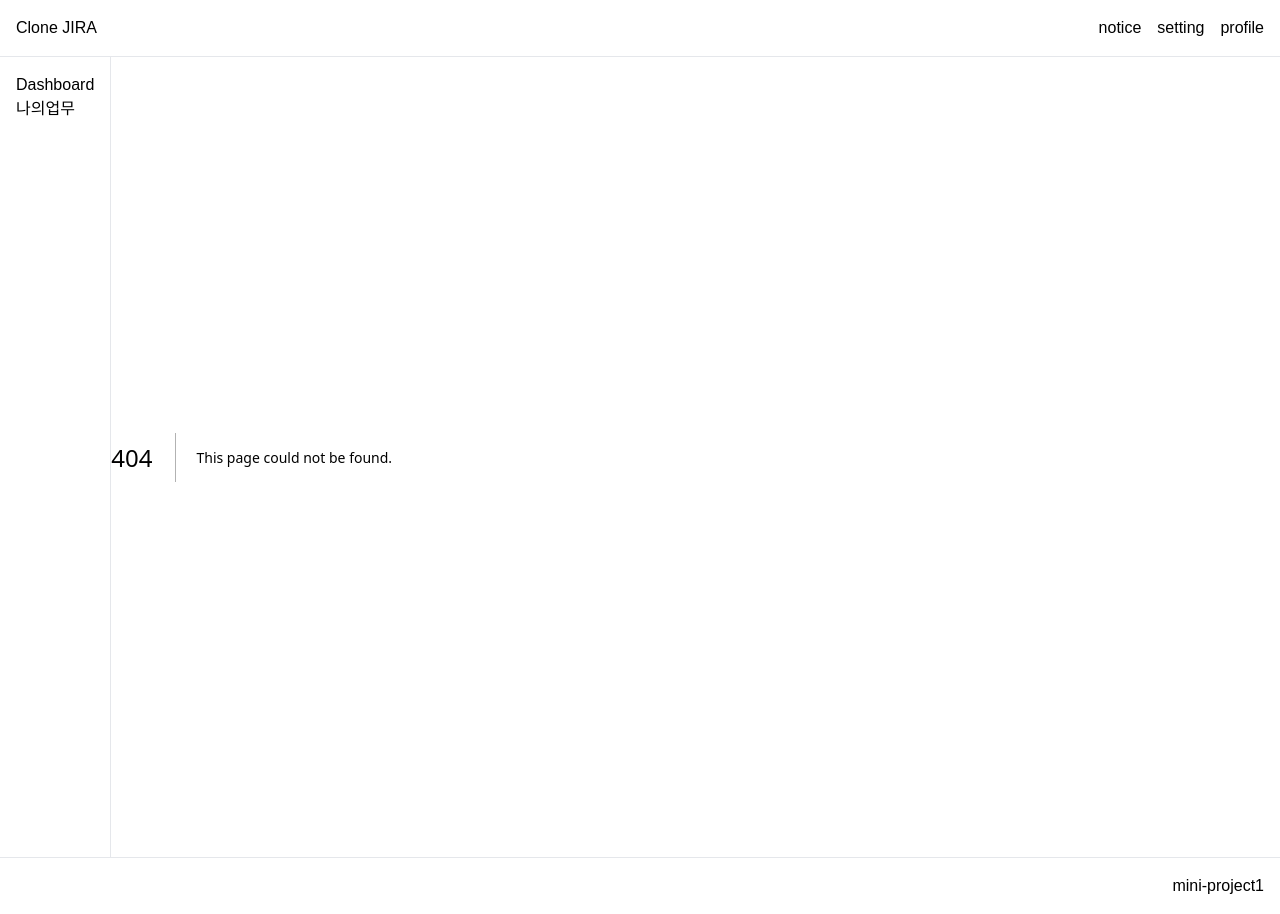
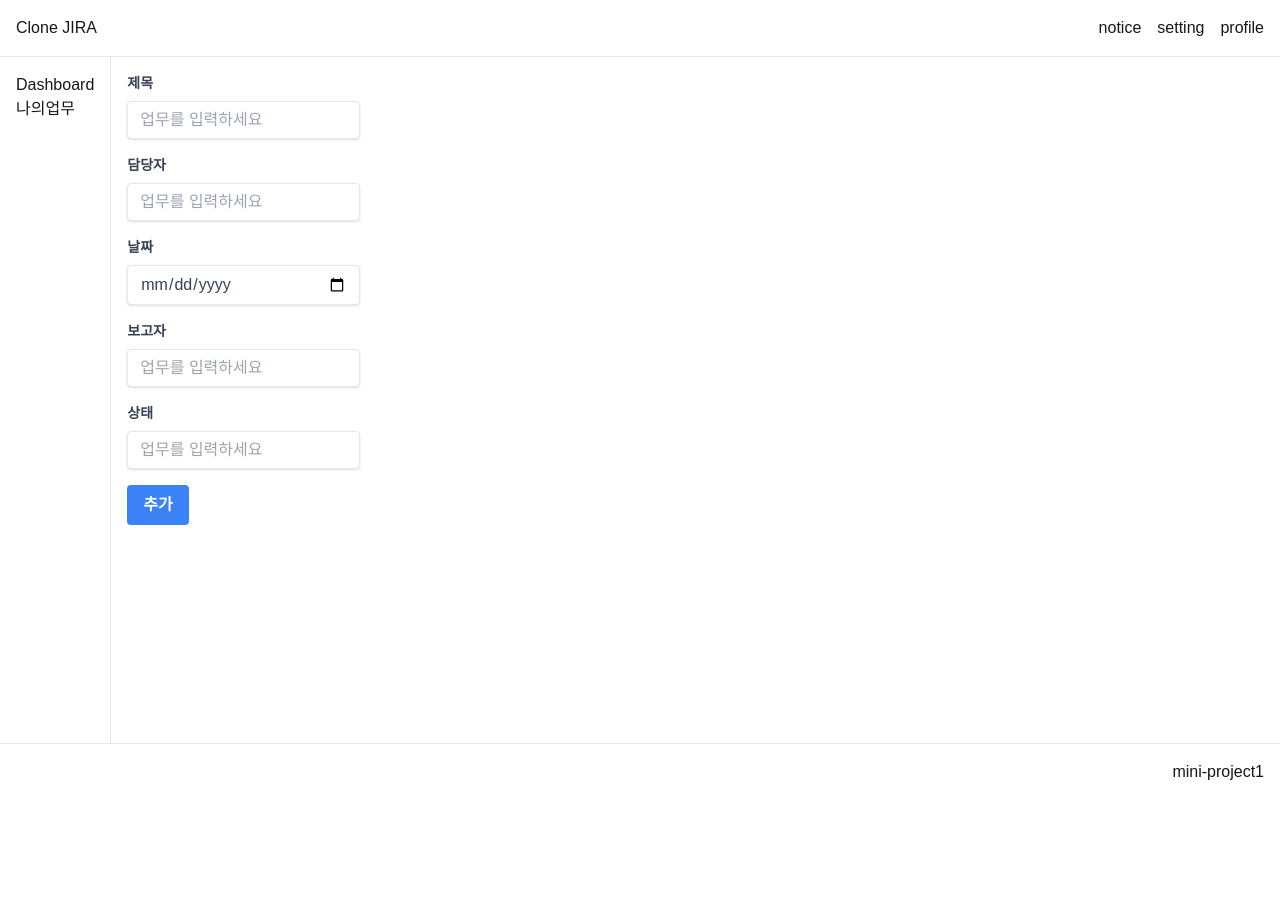
Before and after one commit to hanyiseul/mini-project, a Next.js app in the folder clone-jira/: page /pages/workForm in a window 1280 px wide. Before the commit this address had no page. After the commit the page ends 800 px from the top, so only its background shows below. Built offline with nearby package versions, Linux system fonts and the light colour scheme.

Commit message:
입력페이지 작업

```diff
--- a/clone-jira/src/app/layout.tsx
+++ b/clone-jira/src/app/layout.tsx
@@ -1,5 +1,3 @@
-import { routes } from '@/shared/config/routes';
-import { useRouter } from 'next/router'; // pages 디렉토리 기준
 import "@/app/globals.css";
 import Header from '@/widgets/header/ui/header';
 import Footer from '@/widgets/footer/ui/footer';
--- /dev/null
+++ b/clone-jira/src/app/pages/workForm/page.tsx
@@ -0,0 +1,40 @@
+import { Input } from "@/shared/ui/input";
+import { Label } from "@/shared/ui/label";
+
+export default function WorkPage() {
+  return(
+    <>
+        <form className="p-4">
+            <div className="mb-4">
+                <Label htmlFor="title">제목</Label>
+                <Input id="title" type="text" />
+            </div>
+            <div className="mb-4">
+                <Label htmlFor="name">담당자</Label>
+                <Input id="name" type="text" />
+            </div>
+            <div className="mb-4">
+                <Label htmlFor="date">날짜</Label>
+                <Input id="date" type="date" />
+            </div>
+            <div className="mb-4">
+                <Label htmlFor="reporter">보고자</Label>
+                <Input id="reporter" type="text" />
+            </div>
+            <div className="mb-4">
+                <Label htmlFor="complete">상태</Label>
+                <Input id="complete" type="text" />
+            </div>
+
+            <div className="flex items-center justify-between">
+                <button
+                    className="bg-blue-500 hover:bg-blue-700 text-white font-bold py-2 px-4 rounded focus:outline-none focus:shadow-outline"
+                    type="submit"
+                >
+                    추가
+                </button>
+            </div>
+        </form>
+    </>
+  )
+}
--- /dev/null
+++ b/clone-jira/src/app/pages/workList/page.tsx
@@ -0,0 +1,44 @@
+import { Table, type Column } from "@/shared/ui/table";
+import Link from "next/link";
+
+type User = {
+  id: number;
+  works: string;
+  name: string;
+  date: string;
+  report: string;
+  complate: string;
+};
+
+const users: User[] = [
+  {
+    id: 1,
+    works: "업무",
+    name: "홍길동",
+    date: "2025년 12월 29일 오후 16:55",
+    report: "김철수",
+    complate: "해결",
+  },
+];
+
+const columns: Column<User>[] = [
+  { key: "id", header: "ID" },
+  { key: "works", header: "업무" },
+  { key: "name", header: "이름" },
+  { key: "date", header: "날짜" },
+  { key: "report", header: "보고자" },
+  { key: "complate", header: "상태" },
+];
+
+export default function WorkPage() {
+  return(
+    <>
+      <Table<User> data={users} columns={columns} />
+      <div className="flex justify-end p-4">
+        <Link href="/pages/workForm" className="bg-blue-500 text-white px-4 py-2 rounded hover:bg-blue-600">
+          새 업무 추가
+        </Link>
+      </div>
+    </>
+  )
+}
--- a/clone-jira/src/shared/config/routes.ts
+++ b/clone-jira/src/shared/config/routes.ts
@@ -1,5 +1,6 @@
 // shared/config/routes.ts
 export const routes = {
   home: '/',
-  works: '/pages/works',
+  workList: '/pages/workList',
+  workForm: '/pages/workForm',
 }
--- /dev/null
+++ b/clone-jira/src/shared/ui/input.tsx
@@ -0,0 +1,26 @@
+type InputProps = {
+  id?: string;
+  placeholder?: string;
+  type?: 'text' | 'password' | 'email' | 'number' | 'checkbox' | 'radio' | 'date';
+  disabled?: boolean;
+  onClick?: () => void;
+};
+
+export function Input({
+  id,
+  placeholder = '업무를 입력하세요',
+  type = 'text',
+  disabled = false,
+  onClick,
+}: InputProps) {
+  return (
+    <input
+      id={id}
+      type={type}
+      placeholder={placeholder}
+      disabled={disabled}
+      onClick={onClick}
+      className="shadow appearance-none border rounded w-full py-2 px-3 text-gray-700 leading-tight focus:outline-none focus:shadow-outline"
+    />
+  );
+}
--- /dev/null
+++ b/clone-jira/src/shared/ui/label.tsx
@@ -0,0 +1,17 @@
+type LabelProps = {
+children: React.ReactNode;
+htmlFor: string;
+onClick?: () => void;
+};
+
+export function Label({
+    children,
+    htmlFor,
+    onClick,
+}: InputProps) {
+return (
+    <label className="block text-gray-700 text-sm font-bold mb-2" htmlFor={htmlFor} onClick={onClick}>
+        {children}
+    </label>
+);
+}
--- a/clone-jira/src/widgets/nav/ui/nav.tsx
+++ b/clone-jira/src/widgets/nav/ui/nav.tsx
@@ -6,12 +6,12 @@ export default function nav() {
     <nav className="p-4 border-r">
       <ul>
         <li>
-          <Link href={routes.works}>
+          <Link href={routes.workList}>
             Dashboard
           </Link>
         </li>
         <li>
-            <Link href={routes.works}>
+            <Link href={routes.workList}>
               나의업무
             </Link>
         </li>
```
